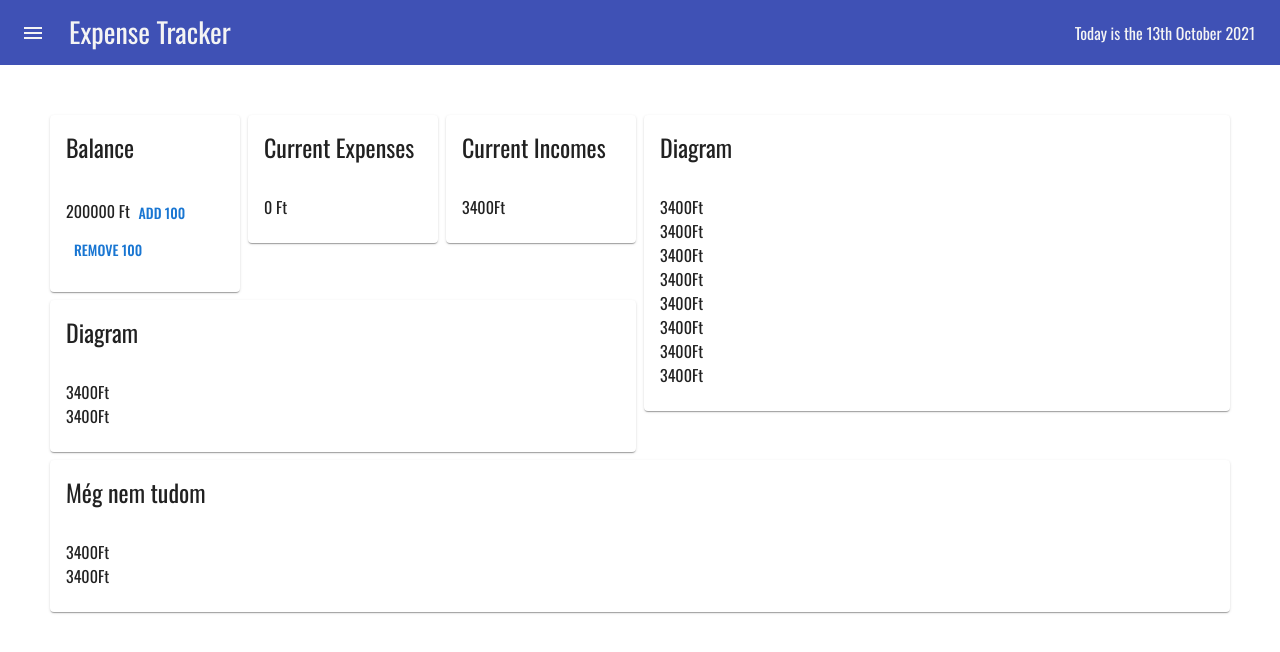
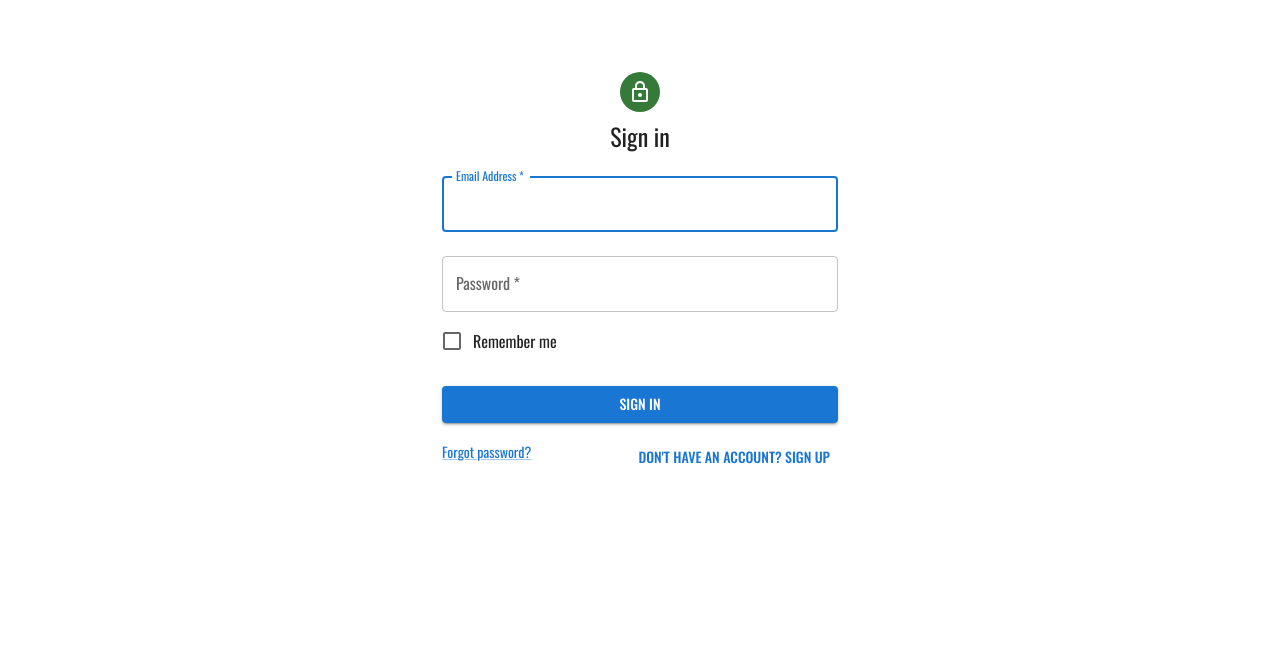
Before and after one commit to Gkristof96/Expense-Tracker, a React (Create React App) app: page / in a window 1280 px wide. Shown: the top 652 px of the page. Built offline with nearby package versions, Linux system fonts and the light colour scheme.

Commit message:
start make authentication

```diff
--- a/src/App.js
+++ b/src/App.js
@@ -1,12 +1,12 @@
 import { BrowserRouter as Router, Switch, Route } from "react-router-dom";
-
+import { useSelector } from "react-redux";
 import Layout from "./components/Layout";
 
 import Incomes from "./pages/Incomes";
 import Home from "./pages/Home";
 import Expenses from "./pages/Expenses";
 import Analytics from "./pages/Analytics";
-
+import Authentication from "./pages/Authentication";
 import { createTheme, ThemeProvider } from "@mui/material";
 
 const theme = createTheme({
@@ -22,13 +22,14 @@ const theme = createTheme({
 });
 
 function App() {
+  const isLoggedIn = useSelector((state) => state.user.isLoggedIn);
   return (
     <ThemeProvider theme={theme}>
       <Router>
         <Layout>
           <Switch>
             <Route exact path='/'>
-              <Home />
+              {isLoggedIn ? <Home /> : <Authentication />}
             </Route>
             <Router path='/expenses'>
               <Expenses />
--- a/src/app/store.js
+++ b/src/app/store.js
@@ -1,10 +1,12 @@
 import { configureStore } from "@reduxjs/toolkit";
 import balanceSlice from "../features/balance/balanceSlice";
 import counterReducer from "../features/counter/counterSlice";
+import userReducer from "../features/user/userSlice";
 
 export const store = configureStore({
   reducer: {
     counter: counterReducer,
     balance: balanceSlice.reducer,
+    user: userReducer.reducer,
   },
 });
--- a/src/components/Layout.js
+++ b/src/components/Layout.js
@@ -3,29 +3,25 @@ import AnalyticsIcon from "@mui/icons-material/Analytics";
 import HomeIcon from "@mui/icons-material/Home";
 import ControlPointIcon from "@mui/icons-material/ControlPoint";
 import RemoveIcon from "@mui/icons-material/Remove";
-import { useHistory, useLocation } from "react-router";
+import { useHistory } from "react-router";
 import CloseIcon from "@mui/icons-material/Close";
-import { styled, useTheme } from "@mui/material/styles";
+import { styled } from "@mui/material/styles";
 import Box from "@mui/material/Box";
 import Drawer from "@mui/material/Drawer";
 import CssBaseline from "@mui/material/CssBaseline";
-import MuiAppBar from "@mui/material/AppBar";
-import Toolbar from "@mui/material/Toolbar";
 import List from "@mui/material/List";
 import Typography from "@mui/material/Typography";
 import Divider from "@mui/material/Divider";
 import IconButton from "@mui/material/IconButton";
 import MenuIcon from "@mui/icons-material/Menu";
-import ChevronLeftIcon from "@mui/icons-material/ChevronLeft";
-import ChevronRightIcon from "@mui/icons-material/ChevronRight";
 import ListItem from "@mui/material/ListItem";
 import ListItemIcon from "@mui/material/ListItemIcon";
 import ListItemText from "@mui/material/ListItemText";
-import InboxIcon from "@mui/icons-material/MoveToInbox";
-import MailIcon from "@mui/icons-material/Mail";
-import { IcecreamSharp } from "@mui/icons-material";
 import { format } from "date-fns";
+import Button from "@mui/material/Button";
 import { Avatar } from "@mui/material";
+import { logout } from "../features/user/userSlice";
+import { useDispatch, useSelector } from "react-redux";
 
 const drawerWidth = 240;
 
@@ -57,13 +53,18 @@ const DrawerHeader = styled("div")(({ theme }) => ({
 }));
 
 const Layout = (props) => {
-  const theme = useTheme();
   const history = useHistory();
-  const location = useLocation();
+  const dispatch = useDispatch();
+  const isLoggedIn = useSelector((state) => state.user.isLoggedIn);
 
   const [drawerOpen, setDrawerOpen] = useState(false);
 
   const toggleDrawerHandler = () => setDrawerOpen((prevState) => !prevState);
+
+  const logoutHandler = () => {
+    setDrawerOpen(false);
+    dispatch(logout());
+  };
 
   const menuItems = [
     {
@@ -94,7 +95,10 @@ const Layout = (props) => {
         sx={{
           width: drawerWidth,
           flexShrink: 0,
-          "& .MuiDrawer-paper": { width: drawerWidth, boySizing: "border-box" },
+          "& .MuiDrawer-paper": {
+            width: drawerWidth,
+            boySizing: "border-box",
+          },
         }}
         variant='persistent'
         anchor='left'
@@ -133,8 +137,10 @@ const Layout = (props) => {
             </ListItem>
           ))}
         </List>
+        <Button onClick={logoutHandler}>Logout</Button>
       </Drawer>
       <Main open={drawerOpen}>
+        {isLoggedIn && (
           <Box
             sx={{
               height: "65px",
@@ -162,6 +168,7 @@ const Layout = (props) => {
               Today is the {format(new Date(), "do MMMM Y")}
             </Typography>
           </Box>
+        )}
         {props.children}
       </Main>
     </Box>
--- /dev/null
+++ b/src/components/LoginForm.js
@@ -0,0 +1,97 @@
+import {
+  Container,
+  CssBaseline,
+  Typography,
+  TextField,
+  Button,
+  Grid,
+  Link,
+  Avatar,
+  Checkbox,
+  FormControlLabel,
+} from "@mui/material";
+import { Box } from "@mui/system";
+import React from "react";
+import { useDispatch } from "react-redux";
+import { login } from "../features/user/userSlice";
+import LockOutlinedIcon from "@mui/icons-material/LockOutlined";
+
+const LoginForm = (props) => {
+  const submitHandler = (event) => {
+    event.preventDefault();
+  };
+
+  return (
+    <Container component='main' maxWidth='xs'>
+      <CssBaseline />
+      <Box
+        sx={{
+          marginTop: 8,
+          display: "flex",
+          flexDirection: "column",
+          alignItems: "center",
+        }}
+      >
+        <Avatar sx={{ m: 1, bgcolor: "secondary.main" }}>
+          <LockOutlinedIcon />
+        </Avatar>
+        <Typography component='h1' variant='h5'>
+          Sign in
+        </Typography>
+        <Box
+          component='form'
+          onSubmit={submitHandler}
+          noValidate
+          sx={{ mt: 1 }}
+        >
+          <TextField
+            margin='normal'
+            required
+            fullWidth
+            id='email'
+            label='Email Address'
+            name='email'
+            autoComplete='email'
+            autoFocus
+          />
+          <TextField
+            margin='normal'
+            required
+            fullWidth
+            name='password'
+            label='Password'
+            type='password'
+            id='password'
+            autoComplete='current-password'
+          />
+          <FormControlLabel
+            control={<Checkbox value='remember' color='primary' />}
+            label='Remember me'
+          />
+          <Button
+            type='submit'
+            fullWidth
+            variant='contained'
+            sx={{ mt: 3, mb: 2 }}
+          >
+            Sign In
+          </Button>
+          <Grid container>
+            <Grid item xs>
+              <Link href='#' variant='body2'>
+                Forgot password?
+              </Link>
+            </Grid>
+            <Grid item>
+              <Button onClick={props.onToggleAuthMode}>
+                {"Don't have an account? Sign Up"}
+              </Button>
+            </Grid>
+          </Grid>
+        </Box>
+      </Box>
+    </Container>
+  );
+};
+
+export default LoginForm;
--- /dev/null
+++ b/src/components/SignInForm.js
@@ -0,0 +1,106 @@
+import React from "react";
+import Avatar from "@mui/material/Avatar";
+import Button from "@mui/material/Button";
+import CssBaseline from "@mui/material/CssBaseline";
+import TextField from "@mui/material/TextField";
+import FormControlLabel from "@mui/material/FormControlLabel";
+import Checkbox from "@mui/material/Checkbox";
+import Link from "@mui/material/Link";
+import Grid from "@mui/material/Grid";
+import Box from "@mui/material/Box";
+import LockOutlinedIcon from "@mui/icons-material/LockOutlined";
+import Typography from "@mui/material/Typography";
+import Container from "@mui/material/Container";
+import { createTheme, ThemeProvider } from "@mui/material/styles";
+
+const SignInForm = (props) => {
+  return (
+    <Container component='main' maxWidth='xs'>
+      <CssBaseline />
+      <Box
+        sx={{
+          marginTop: 8,
+          display: "flex",
+          flexDirection: "column",
+          alignItems: "center",
+        }}
+      >
+        <Avatar sx={{ m: 1, bgcolor: "secondary.main" }}>
+          <LockOutlinedIcon />
+        </Avatar>
+        <Typography component='h1' variant='h5'>
+          Sign up
+        </Typography>
+        <Box component='form' noValidate sx={{ mt: 3 }}>
+          <Grid container spacing={2}>
+            <Grid item xs={12} sm={6}>
+              <TextField
+                autoComplete='given-name'
+                name='firstName'
+                required
+                fullWidth
+                id='firstName'
+                label='First Name'
+                autoFocus
+              />
+            </Grid>
+            <Grid item xs={12} sm={6}>
+              <TextField
+                required
+                fullWidth
+                id='lastName'
+                label='Last Name'
+                name='lastName'
+                autoComplete='family-name'
+              />
+            </Grid>
+            <Grid item xs={12}>
+              <TextField
+                required
+                fullWidth
+                id='email'
+                label='Email Address'
+                name='email'
+                autoComplete='email'
+              />
+            </Grid>
+            <Grid item xs={12}>
+              <TextField
+                required
+                fullWidth
+                name='password'
+                label='Password'
+                type='password'
+                id='password'
+                autoComplete='new-password'
+              />
+            </Grid>
+            <Grid item xs={12}>
+              <FormControlLabel
+                control={<Checkbox value='allowExtraEmails' color='primary' />}
+                label='I want to receive inspiration, marketing promotions and updates via email.'
+              />
+            </Grid>
+          </Grid>
+          <Button
+            type='submit'
+            fullWidth
+            variant='contained'
+            sx={{ mt: 3, mb: 2 }}
+          >
+            Sign Up
+          </Button>
+          <Grid container justifyContent='flex-end'>
+            <Grid item>
+              <Button variant='text' onClick={props.onToggleAuthMode}>
+                Already have an account? Sign in
+              </Button>
+            </Grid>
+          </Grid>
+        </Box>
+      </Box>
+    </Container>
+  );
+};
+
+export default SignInForm;
--- /dev/null
+++ b/src/features/user/userSlice.js
@@ -0,0 +1,23 @@
+import { createSlice } from "@reduxjs/toolkit";
+
+const initialState = {
+  token: "",
+  isLoggedIn: false,
+};
+
+const userSlice = createSlice({
+  name: "user",
+  initialState,
+  reducers: {
+    login: (state, action) => {
+      state.isLoggedIn = true;
+    },
+    logout: (state) => {
+      state.isLoggedIn = false;
+    },
+  },
+});
+
+export const { login, logout } = userSlice.actions;
+
+export default userSlice;
--- /dev/null
+++ b/src/pages/Authentication.js
@@ -0,0 +1,21 @@
+import { Fragment, useState } from "react";
+import LoginForm from "../components/LoginForm";
+import SignInForm from "../components/SignInForm";
+
+const Authentication = () => {
+  const [isLogin, setIsLogin] = useState(true);
+
+  const toggleAuthMode = () => setIsLogin((prevstate) => !prevstate);
+
+  return (
+    <Fragment>
+      {isLogin ? (
+        <LoginForm onToggleAuthMode={toggleAuthMode} />
+      ) : (
+        <SignInForm onToggleAuthMode={toggleAuthMode} />
+      )}
+    </Fragment>
+  );
+};
+
+export default Authentication;
```
Also changed, not shown: src/pages/Login.js (added, +99 -0 lines). Lines whose indentation alone changed are shown as unchanged.
